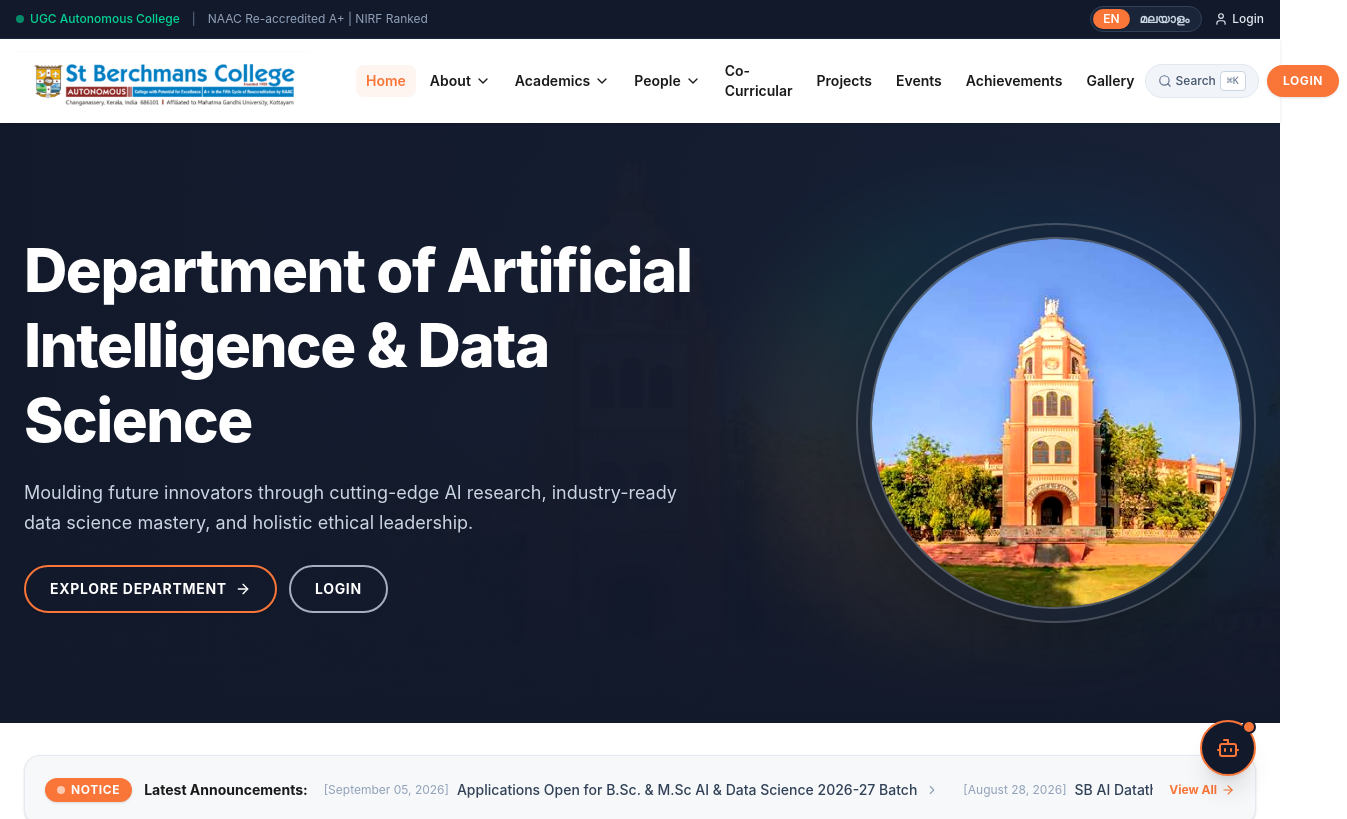
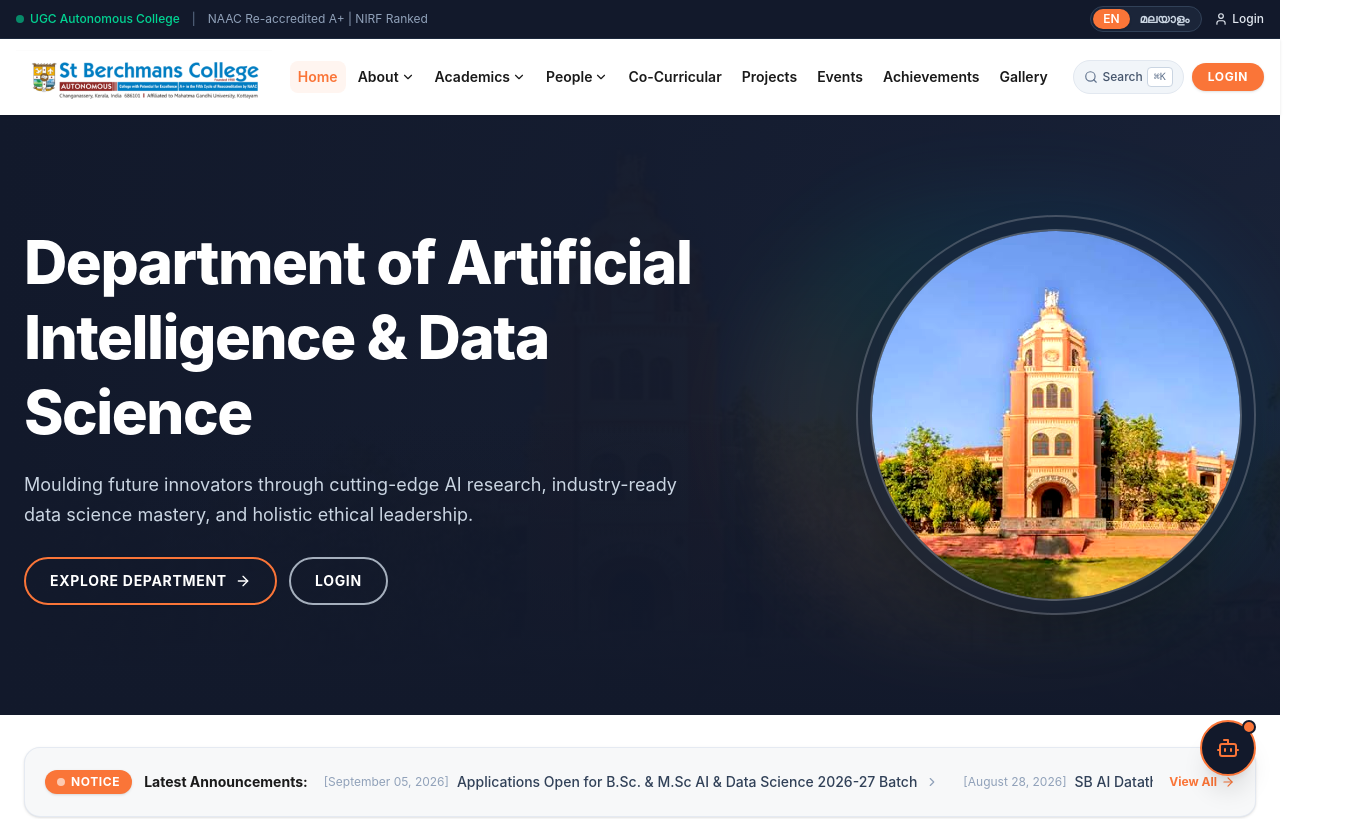
Before and after one commit to anoob-8899/st-berchmans-aids, a Next.js app: page / in a window 1280 px wide. Shown: the top 819 px of the page, 1347 px wide, since content can reach past the window. Built offline with nearby package versions, Linux system fonts and the light colour scheme.

Commit message:
Fix header layout overflow so Logout button stays within viewport bounds

```diff
--- a/components/layout/Header.tsx
+++ b/components/layout/Header.tsx
@@ -179,12 +179,12 @@
             : 'bg-white shadow-sm py-2.5'
         }`}
       >
-        {/* Halved horizontal space on both sides (Requirement 5) */}
-        <div className="max-w-7xl mx-auto px-2 sm:px-3 flex items-center justify-between">
+        {/* Halved horizontal space on both sides */}
+        <div className="max-w-7xl mx-auto px-2 sm:px-4 flex items-center justify-between gap-2 overflow-x-clip">
 
-          {/* Logo only - enlarged and crisp (Requirement 3) */}
-          <Link href="/" className="flex items-center group px-1" onClick={closeMenus}>
-            <div className="relative h-10 sm:h-13 md:h-16 w-44 xs:w-56 sm:w-72 md:w-84 flex-shrink-0">
+          {/* Logo only - crisp and proportionate */}
+          <Link href="/" className="flex items-center group flex-shrink-0" onClick={closeMenus}>
+            <div className="relative h-10 sm:h-12 md:h-14 w-40 xs:w-48 sm:w-56 md:w-64 flex-shrink-0">
               <Image
                 src="/images/college icon.png"
                 alt="St Berchmans College Autonomous"
@@ -196,10 +196,10 @@
           </Link>
 
           {/* Desktop Navigation Links */}
-          <nav className="hidden lg:flex items-center space-x-1">
+          <nav className="hidden xl:flex items-center space-x-0.5 lg:space-x-1 flex-shrink min-w-0">
             <Link
               href="/"
-              className={`px-2.5 py-1.5 text-sm font-semibold rounded-lg transition-colors ${
+              className={`px-2 py-1.5 text-xs lg:text-sm font-semibold rounded-lg transition-colors flex-shrink-0 ${
                 pathname === '/'
                   ? 'text-[#FA7538] bg-[#FFF5F0]'
                   : 'text-[#1A1A1A] hover:text-[#FA7538] hover:bg-slate-50'
@@ -209,17 +209,17 @@
             </Link>
 
             {/* About Dropdown */}
-            <div className="relative group">
+            <div className="relative group flex-shrink-0">
               <button
                 type="button"
-                className={`px-2.5 py-1.5 text-sm font-semibold rounded-lg flex items-center gap-1 transition-colors ${
+                className={`px-2 py-1.5 text-xs lg:text-sm font-semibold rounded-lg flex items-center gap-0.5 transition-colors ${
                   pathname.startsWith('/about')
                     ? 'text-[#FA7538] bg-[#FFF5F0]'
                     : 'text-[#1A1A1A] hover:text-[#FA7538] hover:bg-slate-50'
                 }`}
               >
                 <span>{t('nav.about')}</span>
-                <ChevronDown className="w-4 h-4 transition-transform group-hover:rotate-180" />
+                <ChevronDown className="w-3.5 h-3.5 transition-transform group-hover:rotate-180" />
               </button>
               <div className="absolute left-0 top-full pt-1.5 w-64 hidden group-hover:block transition-all z-50">
                 <div className="bg-white rounded-2xl shadow-xl border border-slate-100 p-2">
@@ -263,17 +263,17 @@
             </div>
 
             {/* Academics Dropdown */}
-            <div className="relative group">
+            <div className="relative group flex-shrink-0">
               <button
                 type="button"
-                className={`px-2.5 py-1.5 text-sm font-semibold rounded-lg flex items-center gap-1 transition-colors ${
+                className={`px-2 py-1.5 text-xs lg:text-sm font-semibold rounded-lg flex items-center gap-0.5 transition-colors ${
                   pathname.startsWith('/academics')
                     ? 'text-[#FA7538] bg-[#FFF5F0]'
                     : 'text-[#1A1A1A] hover:text-[#FA7538] hover:bg-slate-50'
                 }`}
               >
                 <span>{t('nav.academics')}</span>
-                <ChevronDown className="w-4 h-4 transition-transform group-hover:rotate-180" />
+                <ChevronDown className="w-3.5 h-3.5 transition-transform group-hover:rotate-180" />
               </button>
               <div className="absolute left-0 top-full pt-1.5 w-60 hidden group-hover:block transition-all z-50">
                 <div className="bg-white rounded-2xl shadow-xl border border-slate-100 p-2">
@@ -310,17 +310,17 @@
             </div>
 
             {/* People */}
-            <div className="relative group">
+            <div className="relative group flex-shrink-0">
               <button
                 type="button"
-                className={`px-2.5 py-1.5 text-sm font-semibold rounded-lg flex items-center gap-1 transition-colors ${
+                className={`px-2 py-1.5 text-xs lg:text-sm font-semibold rounded-lg flex items-center gap-0.5 transition-colors ${
                   pathname.startsWith('/people')
                     ? 'text-[#FA7538] bg-[#FFF5F0]'
                     : 'text-[#1A1A1A] hover:text-[#FA7538] hover:bg-slate-50'
                 }`}
               >
                 <span>{t('nav.people')}</span>
-                <ChevronDown className="w-4 h-4 transition-transform group-hover:rotate-180" />
+                <ChevronDown className="w-3.5 h-3.5 transition-transform group-hover:rotate-180" />
               </button>
               <div className="absolute left-0 top-full pt-1.5 w-48 hidden group-hover:block transition-all z-50">
                 <div className="bg-white rounded-2xl shadow-xl border border-slate-100 p-2">
@@ -343,7 +343,7 @@
             {/* Activities */}
             <Link
               href="/activities"
-              className={`px-2.5 py-1.5 text-sm font-semibold rounded-lg transition-colors ${
+              className={`px-2 py-1.5 text-xs lg:text-sm font-semibold rounded-lg transition-colors flex-shrink-0 ${
                 pathname === '/activities'
                   ? 'text-[#FA7538] bg-[#FFF5F0]'
                   : 'text-[#1A1A1A] hover:text-[#FA7538] hover:bg-slate-50'
@@ -355,7 +355,7 @@
             {/* Projects */}
             <Link
               href="/projects"
-              className={`px-2.5 py-1.5 text-sm font-semibold rounded-lg transition-colors ${
+              className={`px-2 py-1.5 text-xs lg:text-sm font-semibold rounded-lg transition-colors flex-shrink-0 ${
                 pathname.startsWith('/projects')
                   ? 'text-[#FA7538] bg-[#FFF5F0]'
                   : 'text-[#1A1A1A] hover:text-[#FA7538] hover:bg-slate-50'
@@ -367,7 +367,7 @@
             {/* Events */}
             <Link
               href="/events"
-              className={`px-2.5 py-1.5 text-sm font-semibold rounded-lg transition-colors ${
+              className={`px-2 py-1.5 text-xs lg:text-sm font-semibold rounded-lg transition-colors flex-shrink-0 ${
                 pathname === '/events'
                   ? 'text-[#FA7538] bg-[#FFF5F0]'
                   : 'text-[#1A1A1A] hover:text-[#FA7538] hover:bg-slate-50'
@@ -379,7 +379,7 @@
             {/* Achievements */}
             <Link
               href="/achievements"
-              className={`px-2.5 py-1.5 text-sm font-semibold rounded-lg transition-colors ${
+              className={`px-2 py-1.5 text-xs lg:text-sm font-semibold rounded-lg transition-colors flex-shrink-0 ${
                 pathname === '/achievements'
                   ? 'text-[#FA7538] bg-[#FFF5F0]'
                   : 'text-[#1A1A1A] hover:text-[#FA7538] hover:bg-slate-50'
@@ -388,10 +388,10 @@
               {t('nav.achievements')}
             </Link>
 
-            {/* Gallery (Camera icon removed as requested in Requirement 3) */}
+            {/* Gallery */}
             <Link
               href="/gallery"
-              className={`px-2.5 py-1.5 text-sm font-semibold rounded-lg transition-colors ${
+              className={`px-2 py-1.5 text-xs lg:text-sm font-semibold rounded-lg transition-colors flex-shrink-0 ${
                 pathname === '/gallery'
                   ? 'text-[#FA7538] bg-[#FFF5F0]'
                   : 'text-[#1A1A1A] hover:text-[#FA7538] hover:bg-slate-50'
@@ -402,11 +402,11 @@
           </nav>
 
           {/* Right Action Icons: Search + Login CTA */}
-          <div className="flex items-center space-x-2">
+          <div className="flex items-center gap-1.5 sm:gap-2 flex-shrink-0">
             <button
               type="button"
               onClick={() => setSearchModalOpen(true)}
-              className="flex items-center gap-1 px-3 py-1.5 rounded-full bg-slate-100 hover:bg-slate-200 text-slate-600 text-xs font-medium transition-colors border border-slate-200 cursor-pointer"
+              className="flex items-center gap-1 px-2.5 py-1.5 rounded-full bg-slate-100 hover:bg-slate-200 text-slate-600 text-xs font-medium transition-colors border border-slate-200 cursor-pointer flex-shrink-0"
               title="Search (Ctrl + K)"
             >
               <Search className="w-3.5 h-3.5 text-slate-500" />
@@ -417,17 +417,17 @@
             </button>
 
             {isLoggedIn ? (
-              <div className="hidden sm:flex items-center gap-2">
+              <div className="hidden sm:flex items-center gap-1.5 flex-shrink-0">
                 <Link
                   href={isAdminLoggedIn || currentUserRole === 'admin' ? "/portal/admin" : currentUserRole === 'faculty' ? "/portal/faculty" : "/portal/student"}
-                  className="px-3.5 py-2 rounded-full text-xs font-bold uppercase tracking-wider bg-[#12192B] text-white hover:bg-slate-800 transition"
+                  className="px-3 py-1.5 rounded-full text-xs font-bold uppercase tracking-wider bg-[#12192B] text-white hover:bg-slate-800 transition flex-shrink-0"
                 >
                   Dashboard
                 </Link>
                 <button
                   type="button"
                   onClick={handleLogout}
-                  className="px-4 py-2 text-xs font-bold uppercase tracking-wider rounded-full bg-[#FA7538] text-white hover:bg-[#E86326] shadow-sm hover:shadow transition-all cursor-pointer"
+                  className="px-3 py-1.5 text-xs font-bold uppercase tracking-wider rounded-full bg-[#FA7538] text-white hover:bg-[#E86326] shadow-sm hover:shadow transition-all cursor-pointer flex-shrink-0"
                 >
                   Logout
                 </button>
@@ -435,7 +435,7 @@
             ) : (
               <Link
                 href="/portal"
-                className="hidden sm:inline-flex items-center justify-center px-4 py-2 text-xs font-bold uppercase tracking-wider rounded-full bg-[#FA7538] text-white hover:bg-[#E86326] shadow-sm hover:shadow transition-all"
+                className="hidden sm:inline-flex items-center justify-center px-4 py-1.5 text-xs font-bold uppercase tracking-wider rounded-full bg-[#FA7538] text-white hover:bg-[#E86326] shadow-sm hover:shadow transition-all flex-shrink-0"
               >
                 Login
               </Link>
```
